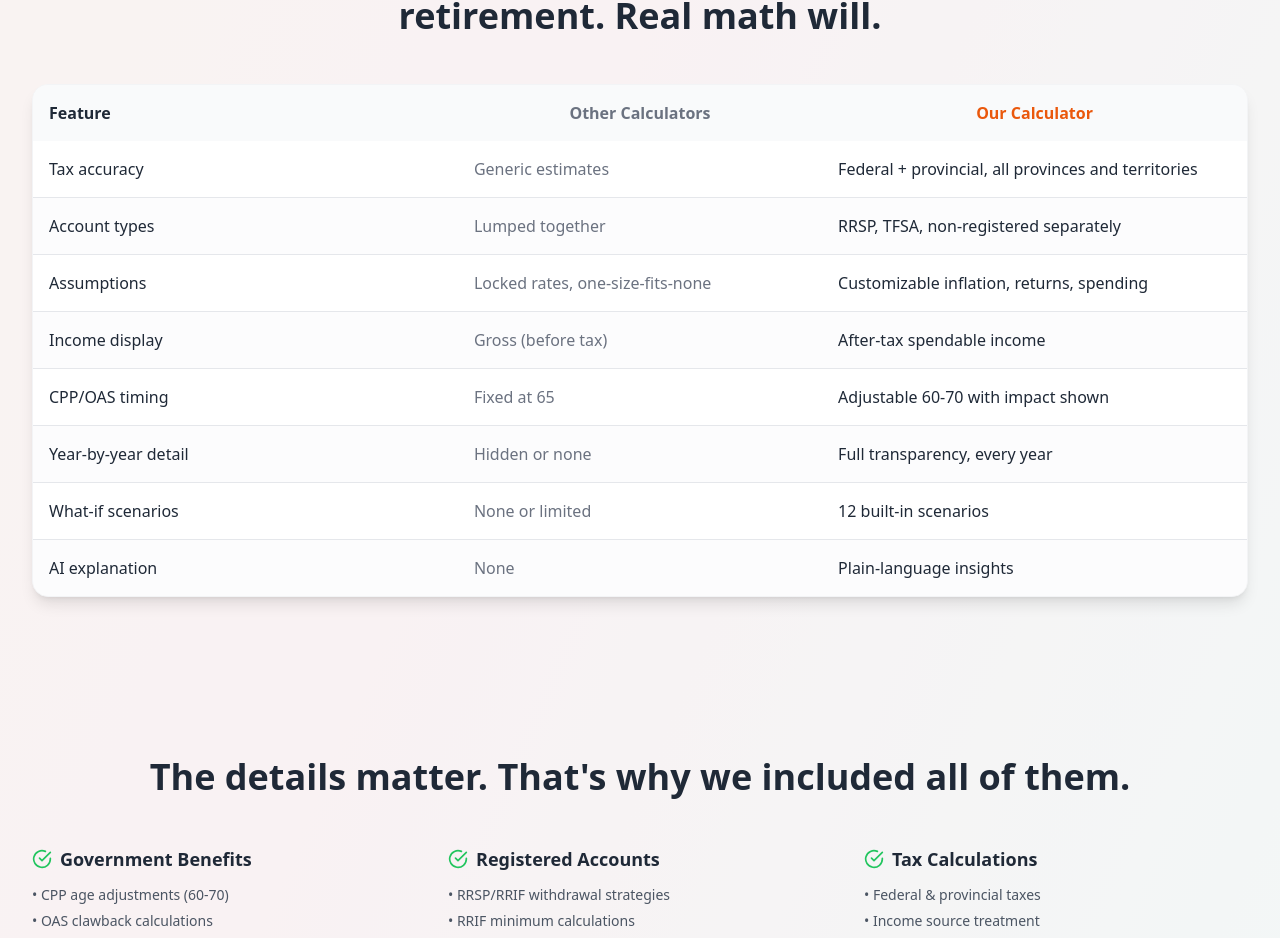
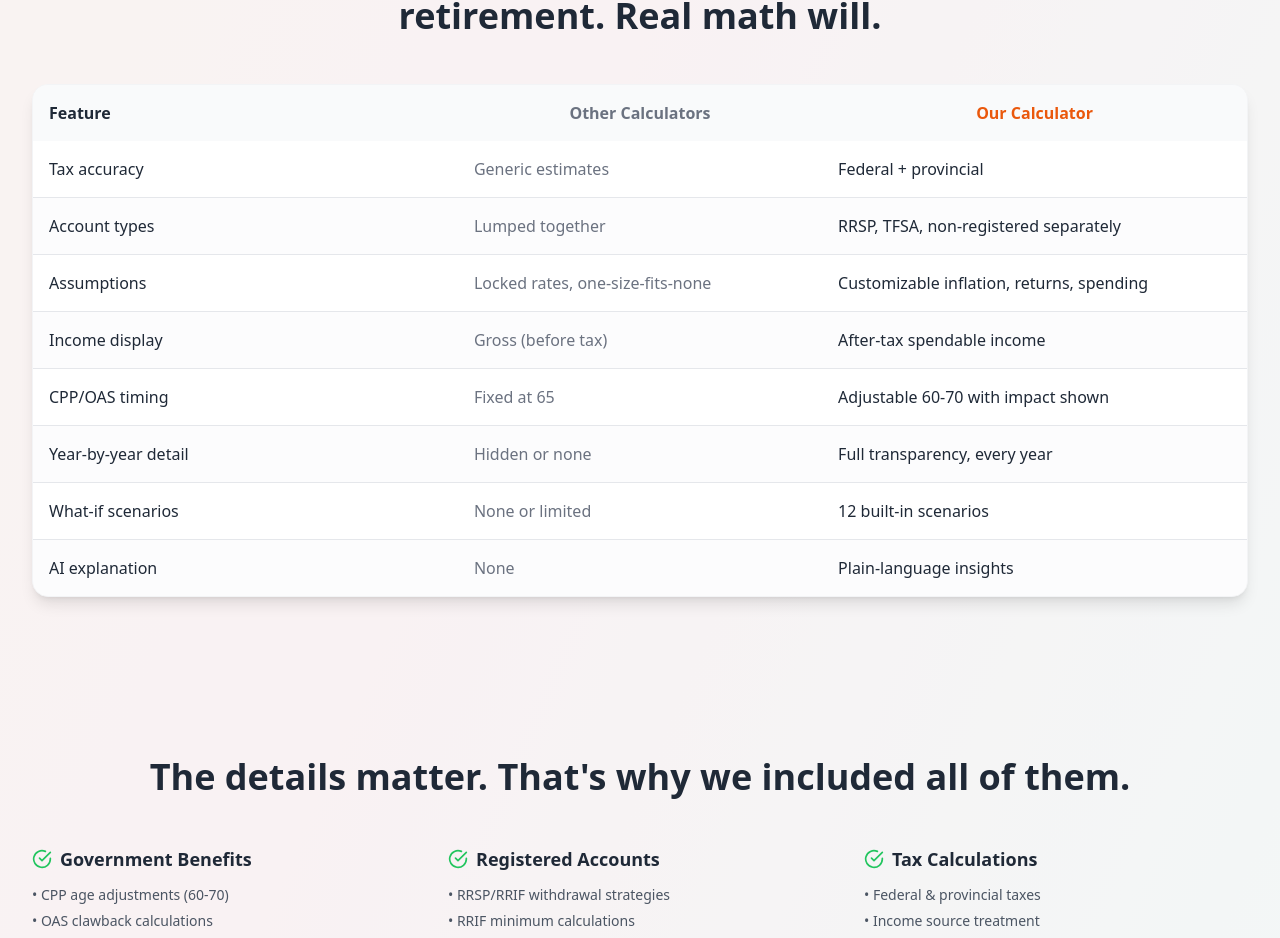
Before and after one commit to ljonespwc/retire, a Next.js app: page / in a window 1280 px wide. Shown: the part 1452-2390 px from the top of the page. Built offline with nearby package versions, Linux system fonts and the light colour scheme; no server answers.

Commit message:
feat: simplify tax accuracy comparison table text
- Changed "Federal + provincial, all provinces and territories" to "Federal + provincial" for cleaner presentation

```diff
--- a/src/app/page.tsx
+++ b/src/app/page.tsx
@@ -278,7 +278,7 @@ export default function Home() {
                   <tr>
                     <td className={`px-4 py-4 ${theme.text.primary}`}>Tax accuracy</td>
                     <td className={`px-4 py-4 ${theme.text.muted}`}>Generic estimates</td>
-                    <td className={`px-4 py-4 ${theme.text.primary}`}>Federal + provincial, all provinces and territories</td>
+                    <td className={`px-4 py-4 ${theme.text.primary}`}>Federal + provincial</td>
                   </tr>
                   <tr className={effectiveDarkMode ? 'bg-gray-800/50' : 'bg-gray-50/50'}>
                     <td className={`px-4 py-4 ${theme.text.primary}`}>Account types</td>
```
